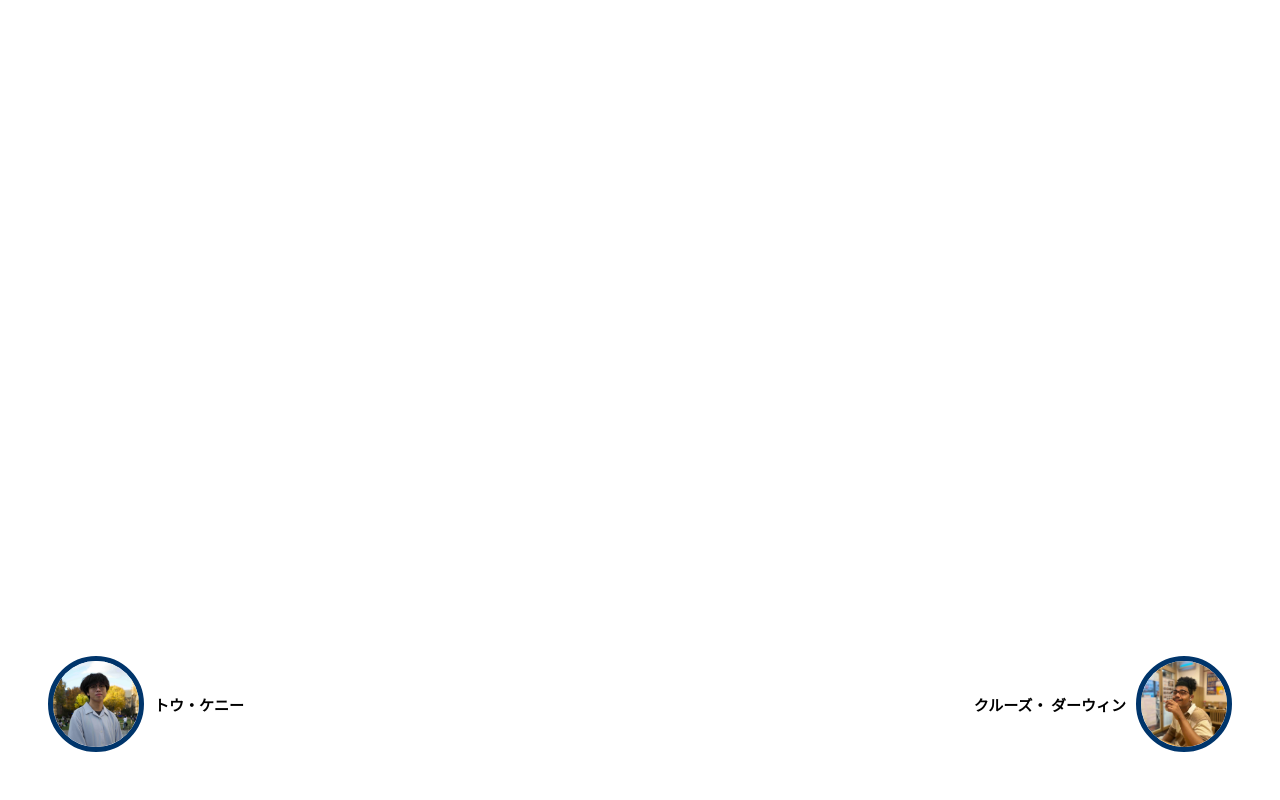
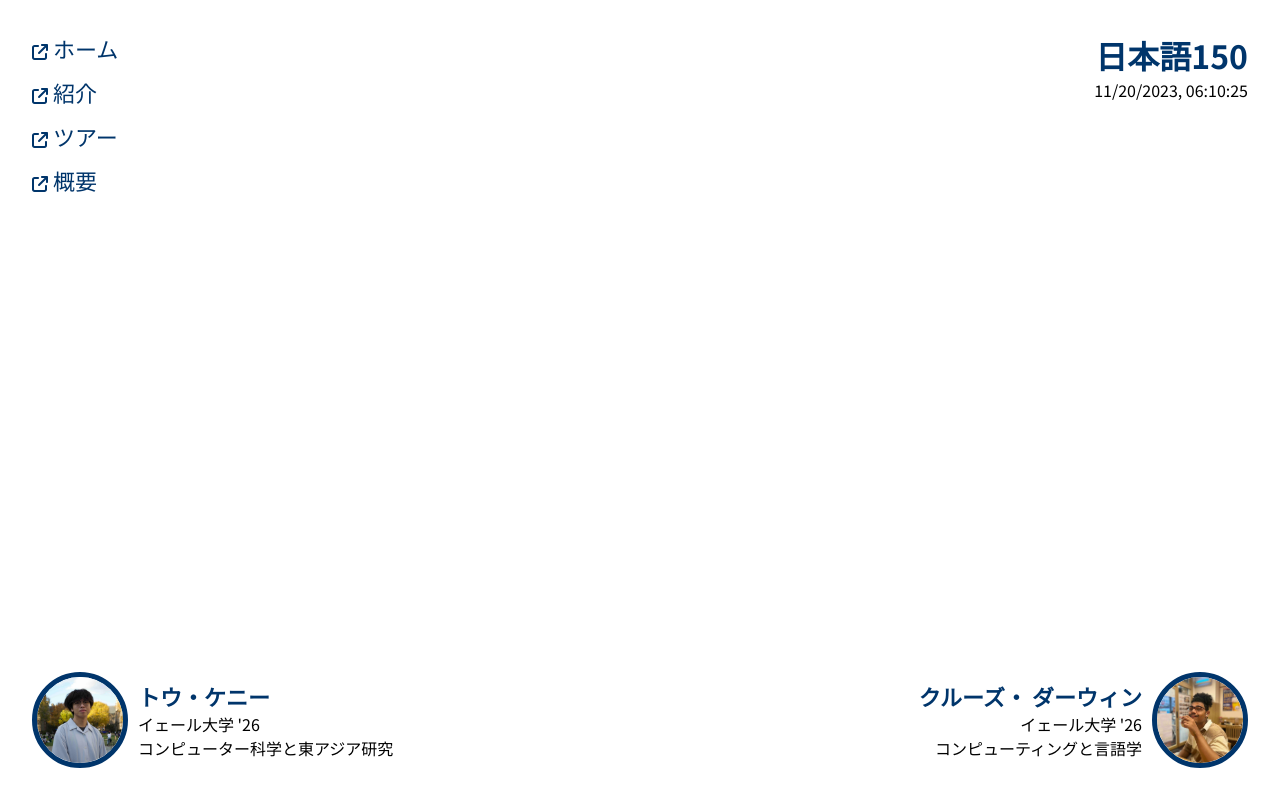
Before and after one commit to kentng01/yale-jpn, a Vue app in the folder yalejpn/: page / in a window 1280 px wide. Built offline with nearby package versions, Linux system fonts and the light colour scheme.

Commit message:
[new] NAV!

```diff
--- a/yalejpn/src/App.vue
+++ b/yalejpn/src/App.vue
@@ -1,10 +1,12 @@
 <script setup>
 import OverlayNav from './components/OverlayNav.vue'
+import SplashYale from './components/SplashYale.vue'
 </script>
 
 <template>
   <div id="yj">
     <OverlayNav />
+    <SplashYale />
   </div>
 </template>
 
--- a/yalejpn/src/assets/styles/root.css
+++ b/yalejpn/src/assets/styles/root.css
@@ -2,7 +2,7 @@
   --y-blue: #00356b;
   --1-blue: #005d9a;
   --2-blue: #0077cc;
-  --3-vlue: #00a8e8;
+  --3-blue: #00a8e8;
   --4-blue: #77c4d3;
   --5-blue: #001f4e;
   --6-blue: #002b5c;
--- /dev/null
+++ b/yalejpn/src/components/SplashYale.vue
@@ -0,0 +1,12 @@
+<script setup>
+</script>
+
+<template>
+    <main class="-splash-yale">
+        <div class="-splash-container -wpx"></div>
+    </main>
+</template>
+
+<style scoped>
+
+</style>
--- a/yalejpn/src/components/nav-components/BottomLeft.vue
+++ b/yalejpn/src/components/nav-components/BottomLeft.vue
@@ -4,13 +4,17 @@ import TOU from '../../assets/images/creators/ken.jpg'
 
 const kt = ref(TOU)
 const ktjp = ref('トウ・ケニー')
+const yale = ref("イェール大学 '26")
+const ktmajor = ref('コンピューター科学と東アジア研究')
 </script>
 <template>
   <div class="-bott-l">
     <div class="-author -kt">
       <img :src="kt" class="-kt-x -pfp" alt="Tou" />
       <div class="-desc -r-wrap">
-        <h1 class="">{{ ktjp }}</h1>
+        <h1 class="-kt-namae">{{ ktjp }}</h1>
+        <p class="-kt-desc">{{ yale }}</p>
+        <p class="-kt-desc">{{ ktmajor }}</p>
       </div>
     </div>
   </div>
@@ -18,14 +22,13 @@ const ktjp = ref('トウ・ケニー')
 <style scoped>
 .-bott-l {
   position: fixed;
-  bottom: 3rem;
-  left: 3rem;
+  bottom: 2rem;
+  left: 2rem;
 }
 
 .-pfp {
   width: 6rem;
   border-radius: 50%;
-  transform: scaleX(-1);
 }
 
 .-kt {
@@ -36,7 +39,35 @@ const ktjp = ref('トウ・ケニー')
   gap: 0.625rem;
 }
 
+.-l-wrap {
+  display: flex;
+  flex-direction: column;
+  align-items: flex-start;
+}
+
 .-kt-x {
   border: 5px solid var(--y-blue);
+  transition: 300ms ease;
+  cursor: pointer;
+}
+
+.-kt-namae {
+  font-size: 1.375rem;
+  color: var(--y-blue);
+}
+
+.-kt-desc {
+  font-size: 1rem;
+}
+
+@media (hover: hover) {
+  .-kt-x:hover {
+    border: 5px solid var(--2-blue);
+    transform: scale(1.025) rotate(-4deg);
+  }
+
+  .-kt-x:active {
+    transform: scaleX(1) rotate(-4deg);
+  }
 }
 </style>
--- a/yalejpn/src/components/nav-components/BottomRight.vue
+++ b/yalejpn/src/components/nav-components/BottomRight.vue
@@ -4,6 +4,8 @@ import CRUZ from '../../assets/images/creators/cruz.jpg'
 
 const dc = ref(CRUZ)
 const dcjp = ref('クルーズ・ ダーウィン')
+const yale = ref("イェール大学 '26")
+const dcmajor = ref('コンピューティングと言語学')
 </script>
 <template>
   <div class="-bott-r">
@@ -11,7 +13,8 @@ const dcjp = ref('クルーズ・ ダーウィン')
       <img :src="dc" class="-dc-x -pfp" alt="Cruz" />
       <div class="-desc -r-wrap">
         <h1 class="-dc-namae">{{ dcjp }}</h1>
-        <p class="-dc-desc"></p>
+        <p class="-dc-desc">{{ yale }}</p>
+        <p class="-dc-desc">{{ dcmajor }}</p>
       </div>
     </div>
   </div>
@@ -19,14 +22,13 @@ const dcjp = ref('クルーズ・ ダーウィン')
 <style scoped>
 .-bott-r {
   position: fixed;
-  bottom: 3rem;
-  right: 3rem;
+  bottom: 2rem;
+  right: 2rem;
 }
 
 .-pfp {
   width: 6rem;
   border-radius: 50%;
-  transform: scaleX(1);
 }
 
 .-dc {
@@ -37,14 +39,35 @@ const dcjp = ref('クルーズ・ ダーウィン')
   gap: 0.625rem;
 }
 
-.-l-wrap {
+.-r-wrap {
   display: flex;
-  justify-content: center;
-  align-items: center;
   flex-direction: column;
+  align-items: flex-end;
 }
 
 .-dc-x {
   border: 5px solid var(--y-blue);
+  transition: 300ms ease;
+  cursor: pointer;
+}
+
+.-dc-namae {
+  font-size: 1.375rem;
+  color: var(--y-blue);
+}
+
+.-dc-desc {
+  font-size: 1rem;
+}
+
+@media (hover: hover) {
+  .-dc-x:hover {
+    border: 5px solid var(--2-blue);
+    transform: scale(1.025) rotate(4deg);
+  }
+
+  .-dc-x:active {
+    transform: scale(1) rotate(4deg);
+  }
 }
 </style>
--- a/yalejpn/src/components/nav-components/TopLeft.vue
+++ b/yalejpn/src/components/nav-components/TopLeft.vue
@@ -1,3 +1,51 @@
-<script setup></script>
-<template></template>
-<style scoped></style>
+<script setup>
+import { ref } from 'vue'
+
+const links = ref([
+  { text: 'ホーム', section: '#home' },
+  { text: '紹介', section: '#intro' },
+  { text: 'ツアー', section: '#tour' },
+  { text: '概要', section: '#about' }
+])
+</script>
+
+<template>
+  <div class="-links-wrap">
+    <div class="-links-list">
+      <a v-for="(link, i) in links" :key="i" :href="link.section" class="-l-x">
+        <font-awesome-icon :icon="['fas', 'arrow-up-right-from-square']" class="-arr-up" />
+        {{ link.text }}
+      </a>
+    </div>
+  </div>
+</template>
+
+<style scoped>
+.-links-wrap {
+  position: fixed;
+  top: 2rem;
+  left: 2rem;
+}
+.-links-list {
+  display: flex;
+  flex-direction: column;
+  justify-content: center;
+  align-items: flex-start;
+  gap: 0.75rem;
+}
+.-l-x {
+  color: var(--y-blue);
+  font-size: 1.375rem;
+  font-weight: 500;
+  transition: 300ms ease;
+}
+.-arr-up {
+  font-size: 1rem;
+  font-weight: 300;
+}
+@media (hover: hover) {
+    .-l-x:hover {
+        transform: translate(2px, -2px);
+    }
+}
+</style>
--- a/yalejpn/src/components/nav-components/TopRight.vue
+++ b/yalejpn/src/components/nav-components/TopRight.vue
@@ -1,5 +1,62 @@
-<script setup></script>
+<script>
+export default {
+  data() {
+    return {
+      t: true,
+      time: ''
+    }
+  },
+
+  mounted() {
+    this.liveTime()
+  },
+
+  created() {
+    setInterval(() => {
+      this.liveTime()
+    }, 0)
+  },
+
+  methods: {
+    liveTime() {
+      this.time = new Date().toLocaleString([], {
+        year: 'numeric',
+        month: 'numeric',
+        day: 'numeric',
+        hour: '2-digit',
+        minute: '2-digit',
+        second: '2-digit',
+        hour12: false
+      })
+    }
+  }
+}
+</script>
 <template>
-  <div></div>
+  <div class="-time-wrap">
+    <h1 class="-course-num">日本語150</h1>
+    <time class="-t-x">
+      {{ time }}
+    </time>
+  </div>
 </template>
-<style scoped></style>
+<style scoped>
+.-time-wrap {
+  position: fixed;
+  top: 2rem;
+  right: 2rem;
+  display: flex;
+  justify-content: center;
+  align-items: flex-end;
+  flex-direction: column;
+}
+
+.-course-num {
+  font-size: 2rem;
+  color: var(--y-blue);
+}
+
+.-t-x {
+  font-size: 1rem;
+}
+</style>
```
Also changed, not shown: yalejpn/src/assets/images/creators/ken.jpg.
